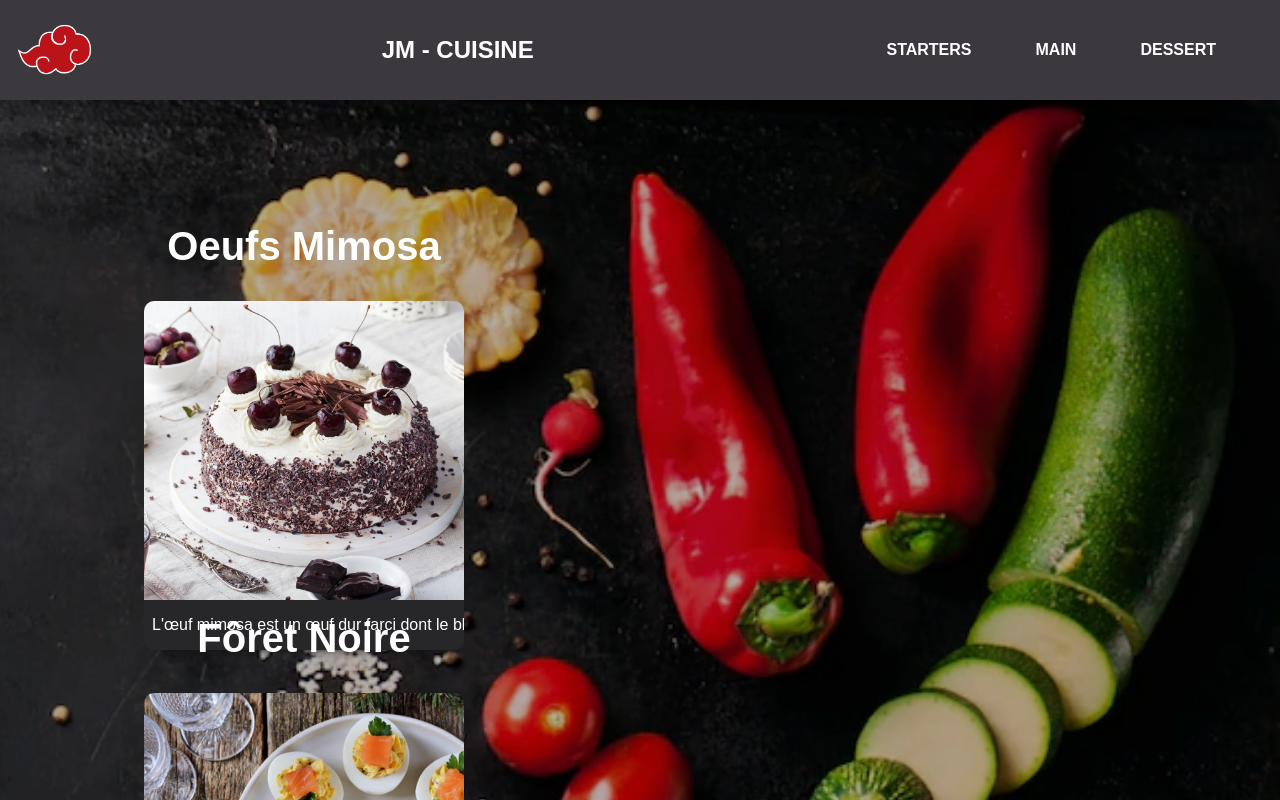
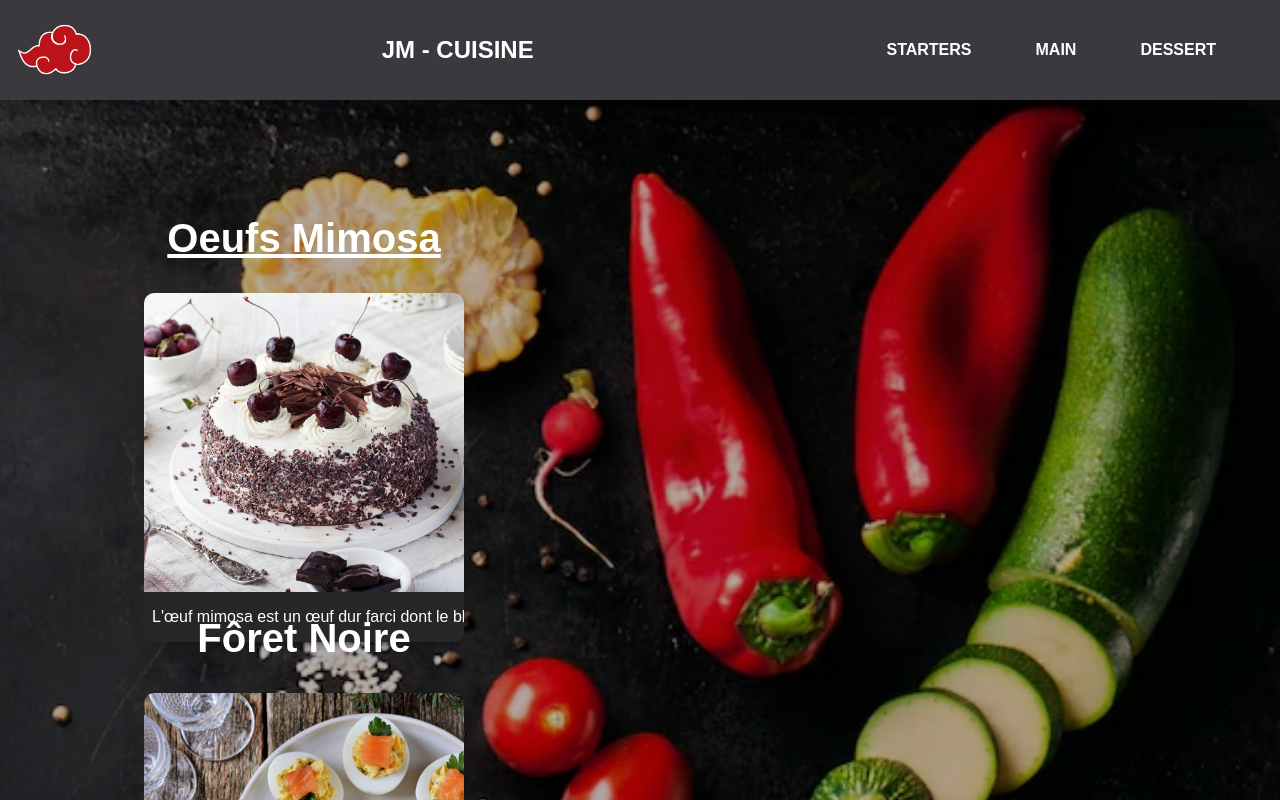
Before and after one commit to Clawyer/Projet---React-recette, a React (Create React App) app: page / in a window 1280 px wide. In both pictures the pointer is over the element 304 px from the left and 372 px from the top of the page. Shown: the top 800 px of the page. Built offline with nearby package versions, Linux system fonts and the light colour scheme.

Commit message:
transition css

```diff
--- a/src/assets/css/home.css
+++ b/src/assets/css/home.css
@@ -11,6 +11,15 @@
   height: 45vh;
   position: relative;
   cursor: pointer;
+}
+.dish:hover {
+  transform:  translateY(-0.5em);
+  transition: 0.2s ease-in;
+}
+.dish:hover h3 {
+  text-decoration: underline;
+  transition: 0.5s ease-in;
+
 }
 .dish--title {
   text-align: center;
```
